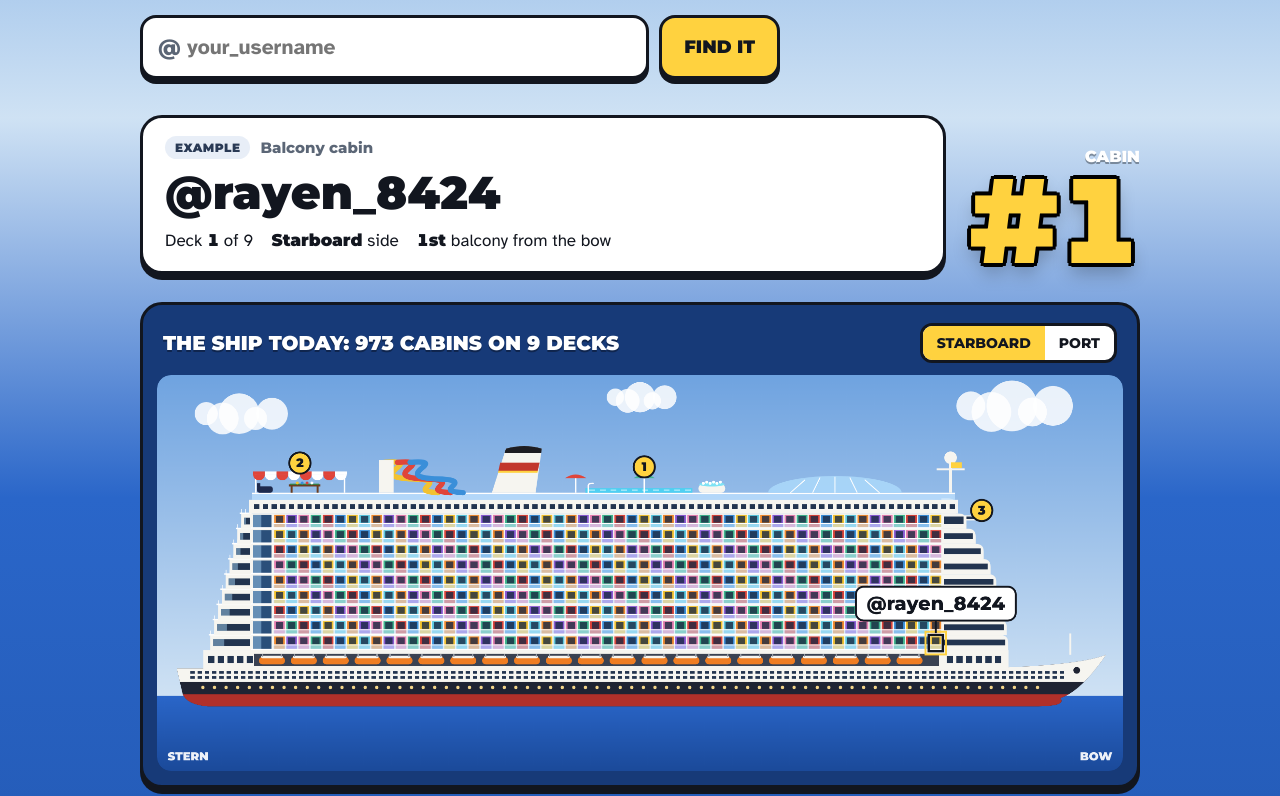
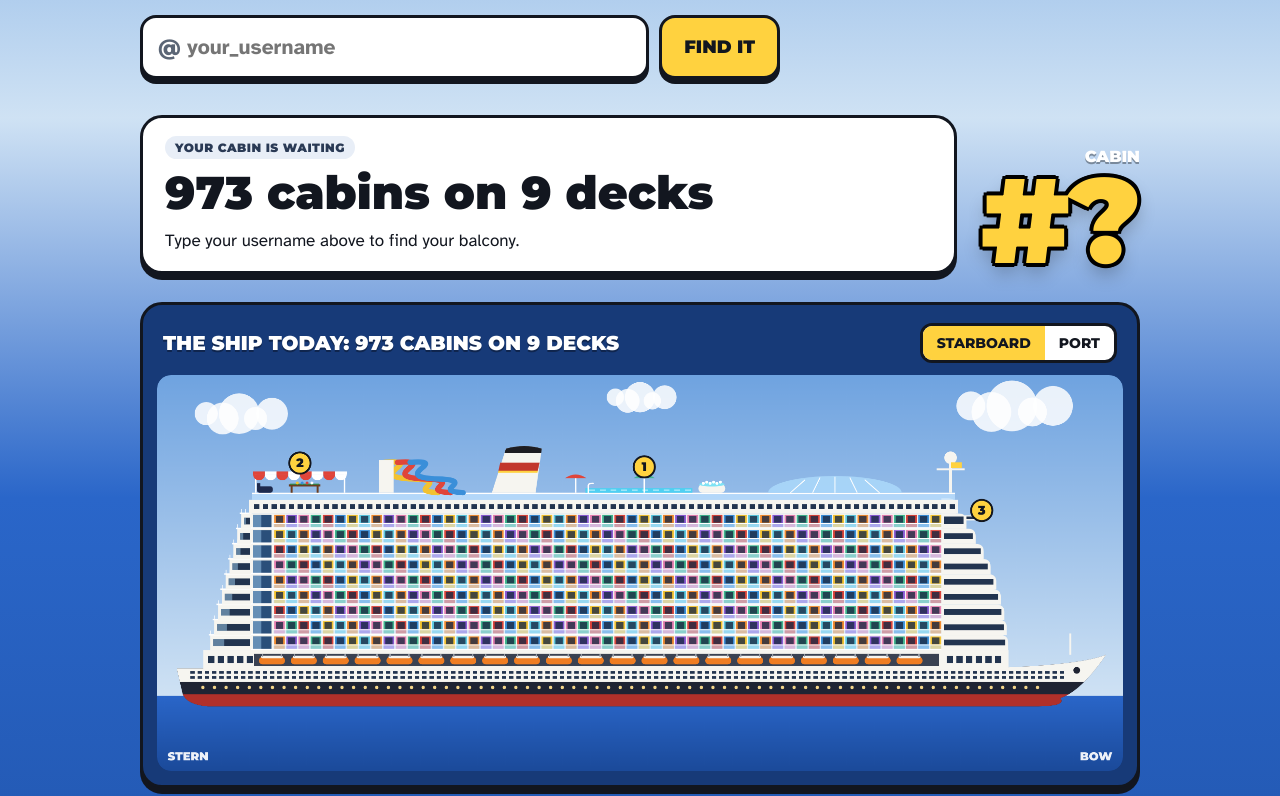
Before and after one commit to megashipdaily/cabinfinder, a plain HTML site: page index.html in a window 1280 px wide. Shown: the part 262-1058 px from the top of the page. Drawn offline with Linux system fonts and the light colour scheme.

Commit message:
Update index.html

```diff
--- a/index.html
+++ b/index.html
@@ -222,7 +222,7 @@ function cabinAt(deck, side, pos) {
 const ord = n => { const s = ['th', 'st', 'nd', 'rd'], v = n % 100; return n + (s[(v - 20) % 10] || s[v] || s[0]); };
 const clean = s => s.trim().replace(/^@+/, '').replace(/^https?:\/\/(www\.)?instagram\.com\//i, '').replace(/[/?#].*$/, '').toLowerCase();
 
-let current = 0, isExample = true, side = 'S', missQuery = null;
+let current = null, isExample = false, side = 'S', missQuery = null;
 
 // ---------- header ----------
 document.getElementById('booked').textContent = N.toLocaleString('en-CA') + ' cabins booked';
@@ -242,6 +242,13 @@ document.getElementById('updated').textContent = UPDATED;
 // ---------- result + deck ----------
 function renderResult() {
   const el = document.getElementById('result');
+  if (current === null && missQuery === null) {
+    el.innerHTML = `<div class="ticket"><div class="who"><span class="tag">Your cabin is waiting</span></div>
+      <h2>${N.toLocaleString('en-CA')} cabins on ${DECKS} decks</h2>
+      <div class="facts"><span>Type your username above to find your balcony.</span></div></div>
+      <div class="cabin-no"><div class="label">Cabin</div><div class="num outlined gold">#?</div></div>`;
+    return;
+  }
   if (missQuery !== null) {
     el.innerHTML = `<div class="ticket"><div class="who"><span class="tag miss">Not on board yet</span></div>
       <h2>@${escapeHtml(missQuery)}</h2>
@@ -259,6 +266,7 @@ function renderResult() {
 }
 function renderDeck() {
   const el = document.getElementById('deck');
+  if (current === null && missQuery === null) { el.innerHTML = `<h3>Your deck</h3><p>Search for your username to see your deck and who's next door.</p>`; return; }
   if (missQuery !== null) { el.innerHTML = `<h3>Your deck</h3><p>Search for a username that's on board to see its neighbours.</p>`; return; }
   const p = place(current);
   const narrow = window.innerWidth < 640;
@@ -482,7 +490,7 @@ function drawShip(t) {
   }
 
   // ---- highlight + pin ----
-  if (missQuery === null) {
+  if (missQuery === null && current !== null) {
     const p = place(current);
     if (p.side === side) {
       let x = supX1 - (p.pos + 1) * cellW; if (side === 'P') x = CW - x - cellW;
@@ -569,7 +577,7 @@ document.getElementById('form').addEventListener('submit', e => {
   if (index.has(s)) select(index.get(s), false); else miss(s);
 });
 
-select(0, true);
+renderResult(); renderDeck();
 let rw = window.innerWidth; window.addEventListener('resize', () => { if ((window.innerWidth < 640) !== (rw < 640)) renderDeck(); rw = window.innerWidth; });
 if (reduce) drawShip(0); else requestAnimationFrame(loop);
 </script>
```
